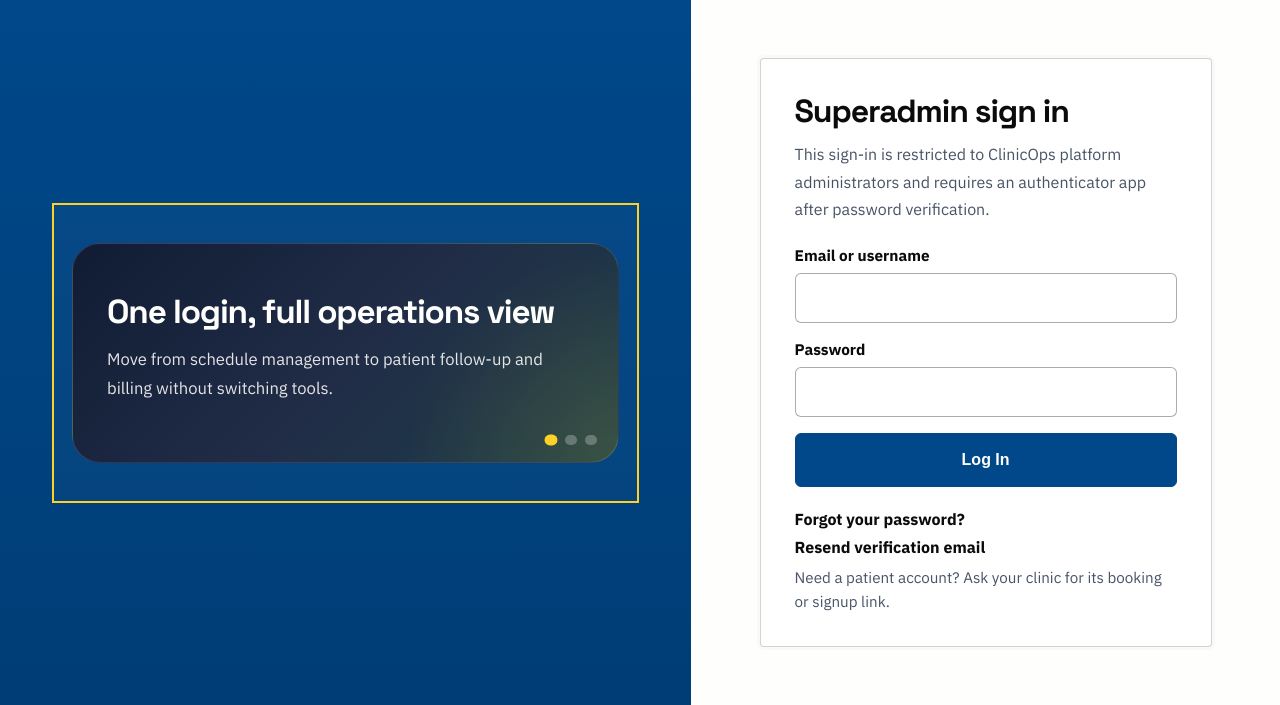
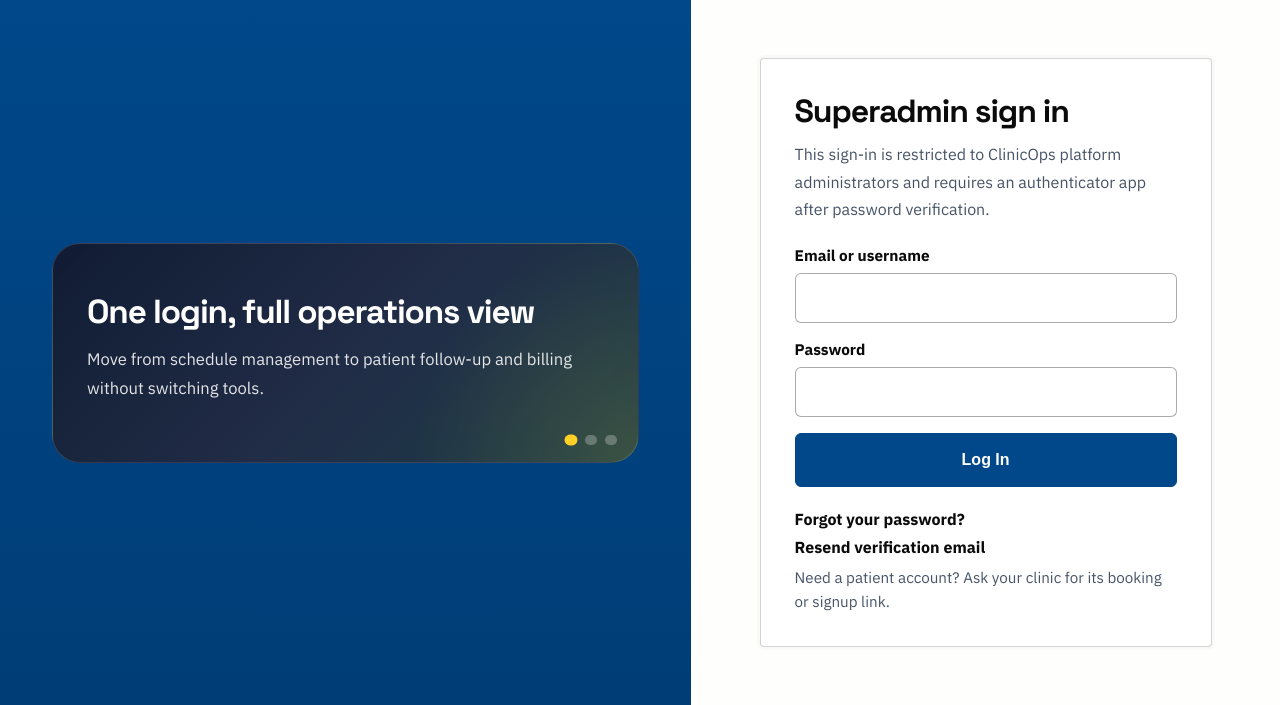
Before and after one commit to pinoyvaautomation/Clinicops, a Django app: page /admin/login/ in a window 1280 px wide. Shown: the part 95-800 px from the top of the page. Run offline with Django 5.2, Linux system fonts and the light colour scheme; data that the repository does not hold is empty; parts of the project's set-up code (start-up, migrations or seed data) failed here and were passed over; some libraries are stand-ins or nearby versions.

Commit message:
Remove login carousel frame border

```diff
--- a/templates/registration/login.html
+++ b/templates/registration/login.html
@@ -115,9 +115,9 @@
       .hero-carousel-frame {
         width: min(100%, 760px);
         min-height: 300px;
-        padding: 18px;
-        border: 2px solid var(--login-secondary);
-        background: rgba(255, 255, 255, 0.02);
+        padding: 0;
+        border: none;
+        background: transparent;
         display: flex;
         align-items: center;
       }
```
